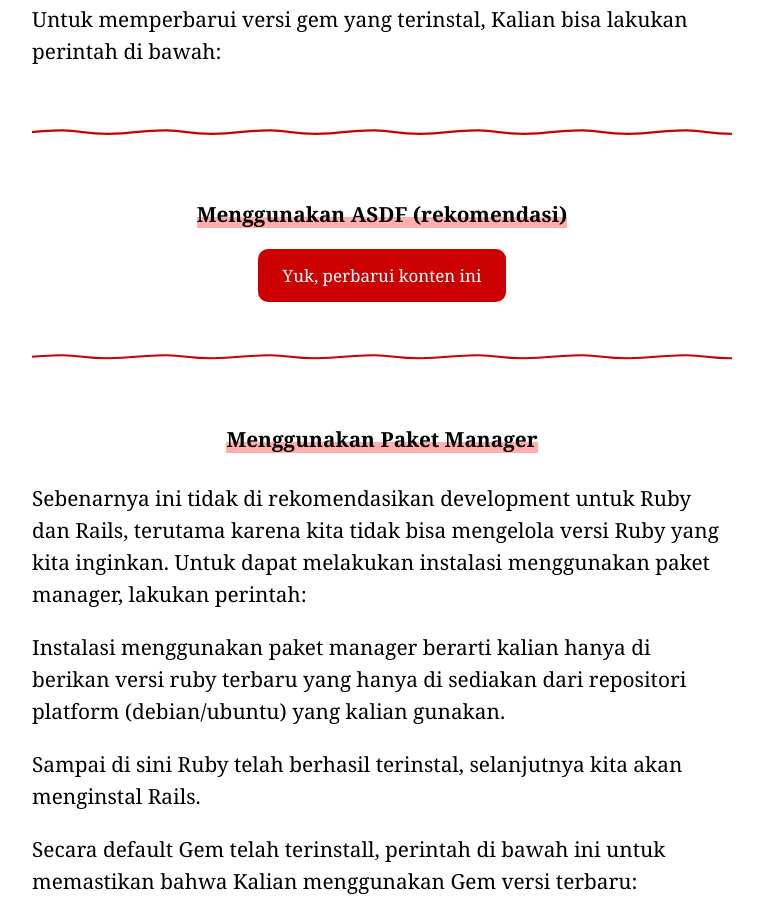
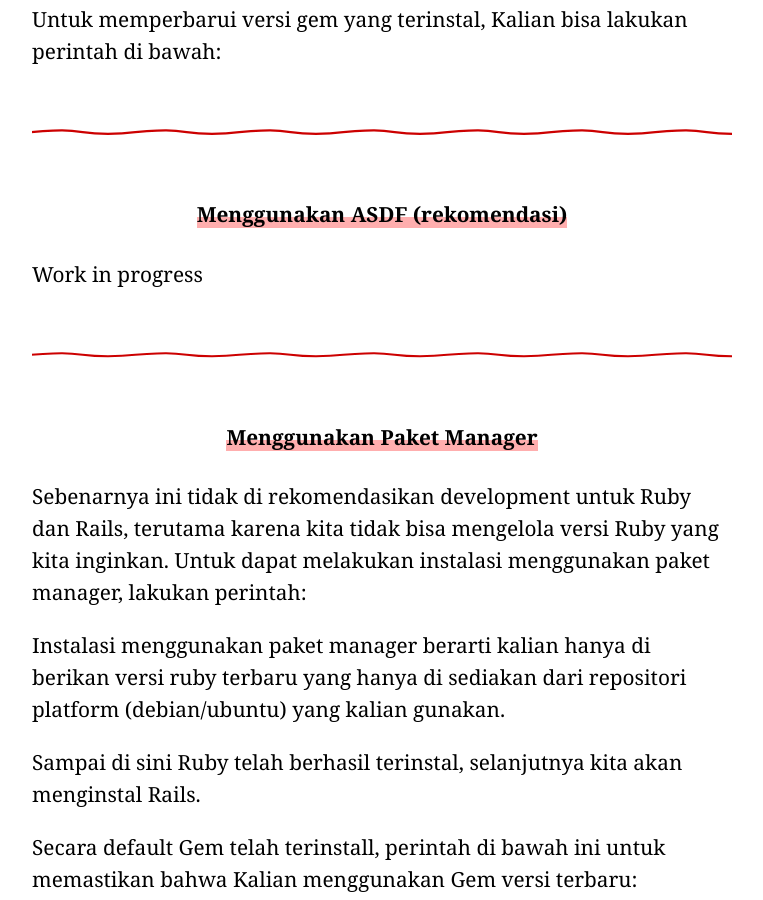
Before and after one commit to rails-id/rails-id.github.io, a Jekyll site: the page built from page/install/apt.html, in a window 1280 px wide and 900 px high, scrolled down 3170 px. Shown: the whole window, without its empty margins (258-1021 px from the left). Built offline with Jekyll 4.4.1, drawn with Linux system fonts in a browser that asks for light colours; nearby versions of some CDN libraries; some web fonts are replaced; a script that is not in the unit is left out; comment, search, counter and statistics services are not loaded.

Commit message:
remove button contribute in partial file

```diff
--- a/page/install/apt.html
+++ b/page/install/apt.html
@@ -141,9 +141,10 @@ description: Instalasi Ruby dan Rails di DEB Family (apt) seperti untuk distro D
     </span>
     </h4>
 
-    <div class="text-center">
-      <a href="https://github.com/rails-id/rails-id.github.io/blob/master/page/install/apt.html" target="_blank" class="button">Yuk, perbarui konten ini</a>
-    </div>
+    <!-- TODO: Work in progress -->
+    <p>
+      Work in progress
+    </p>
 
     <hr class="hr-wave">
 
--- a/page/install/homebrew.html
+++ b/page/install/homebrew.html
@@ -15,8 +15,3 @@
   {% include install/need_help.html %}
 
 </section>
-
-<!-- Hapus tombol ini jika sudah selesai -->
-<div class="text-center">
-  <a href="https://github.com/rails-id/rails-id.github.io/blob/master/page/install/homebrew.html" target="_blank" class="button">Yuk, kontribusi halaman file ini</a>
-</div>
--- a/page/install/windows.html
+++ b/page/install/windows.html
@@ -15,8 +15,3 @@
   {% include install/need_help.html %}
 
 </section>
-
-<!-- Hapus tombol ini jika sudah selesai -->
-<div class="text-center">
-  <a href="https://github.com/rails-id/rails-id.github.io/blob/master/page/install/windows.html" target="_blank" class="button">Yuk, kontribusi halaman file ini</a>
-</div>
--- a/page/install/yum.html
+++ b/page/install/yum.html
@@ -15,8 +15,3 @@
   {% include install/need_help.html %}
 
 </section>
-
-<!-- Hapus tombol ini jika sudah selesai -->
-<div class="text-center">
-  <a href="https://github.com/rails-id/rails-id.github.io/blob/master/page/install/yum.html" target="_blank" class="button">Yuk, kontribusi halaman file ini</a>
-</div>
--- a/page/rails-id/donate.html
+++ b/page/rails-id/donate.html
@@ -13,8 +13,3 @@
   <!-- tulis selanjutnya disini -->
 
 </section>
-
-<!-- Hapus tombol ini jika sudah selesai -->
-<div class="text-center">
-  <a href="https://github.com/rails-id/rails-id.github.io/blob/master/page/rails-id/donate.html" target="_blank" class="button">Yuk, kontribusi halaman file ini</a>
-</div>
```
